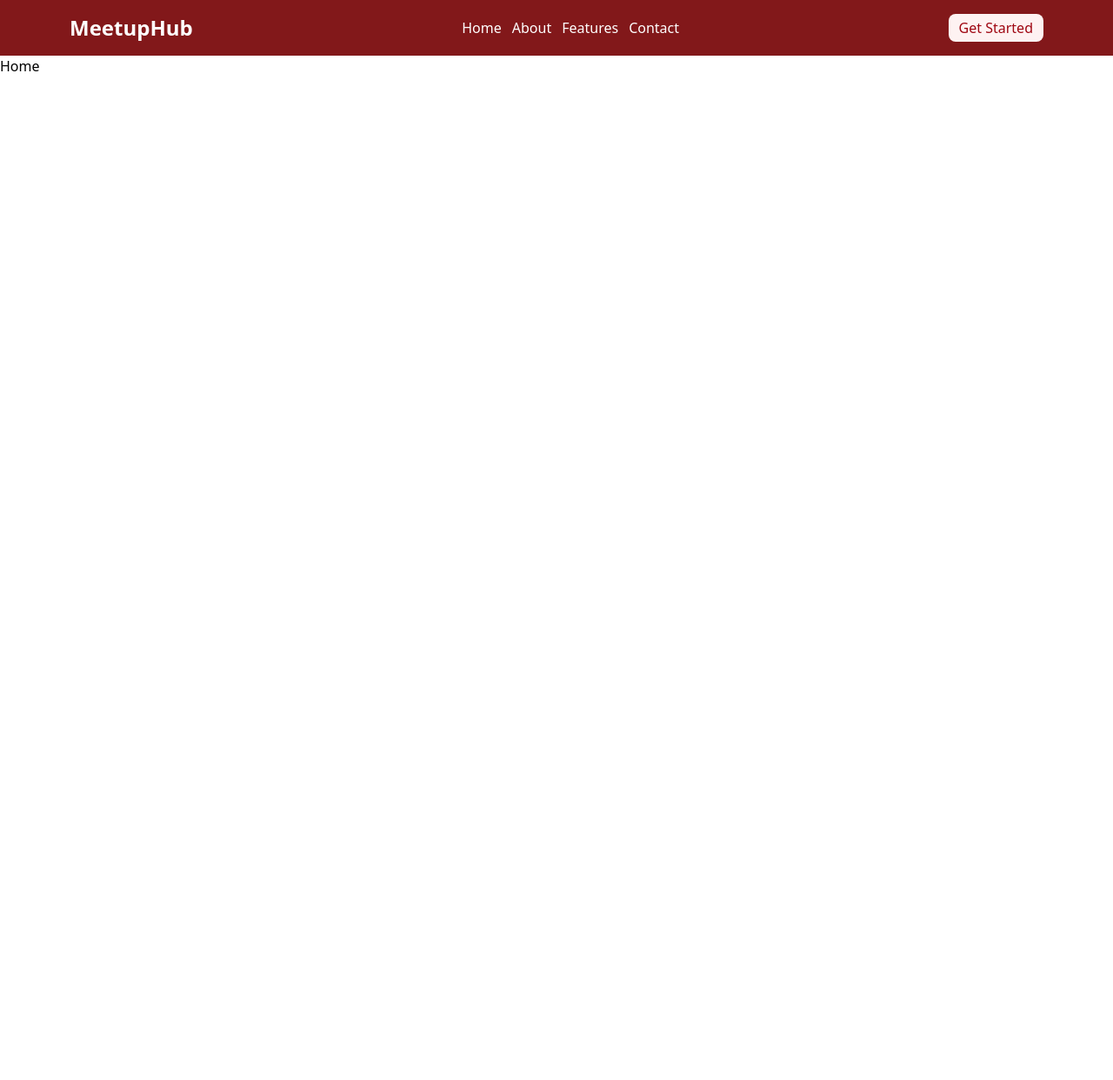
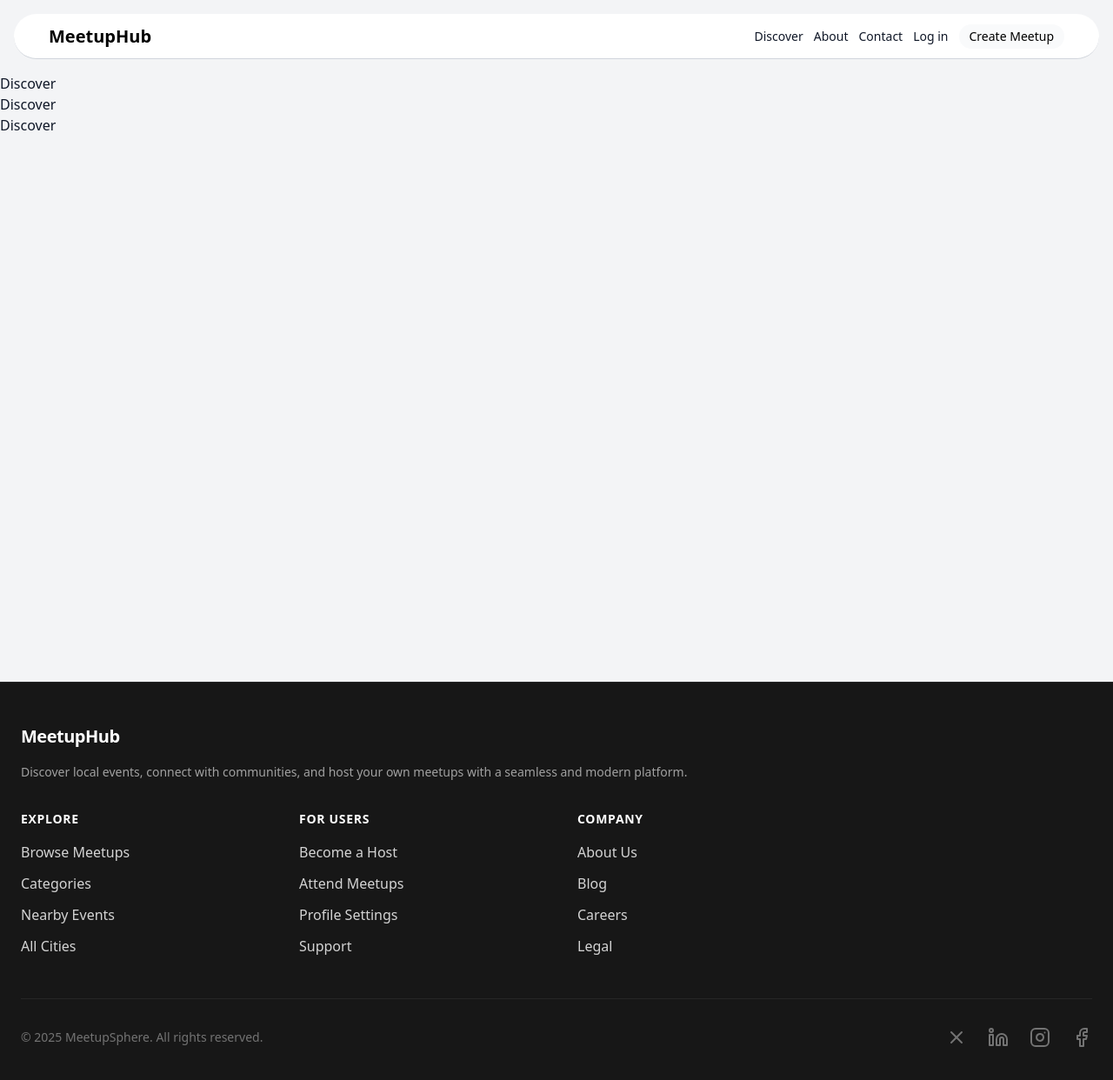
Before and after one commit to noureddineweb3dev/MeetupHub, a React (Vite) app: page / in a window 1280 px wide. Shown: the top 1242 px of the page at 87% size. Before the commit the page ends 800 px from the top, so only its background shows below. Built offline with nearby package versions, Linux system fonts and the light colour scheme.

Commit message:
Footer added + folder structure and files updated + routing updated

```diff
--- a/package.json
+++ b/package.json
@@ -12,6 +12,7 @@
   "dependencies": {
     "@tailwindcss/vite": "^4.1.17",
     "axios": "^1.13.2",
+    "lucide-react": "^0.554.0",
     "react": "^19.2.0",
     "react-dom": "^19.2.0",
     "react-hook-form": "^7.66.1",
--- a/src/App.jsx
+++ b/src/App.jsx
@@ -1,13 +1,16 @@
 import Navbar from './components/layout/Navbar';
+import Footer from './components/layout/Footer';
+import { Outlet } from 'react-router-dom';
 
 function App() {
   return (
-    <>
+    <div className="flex flex-col ">
       <Navbar />
-      <h1 className="text-5xl text-center text-teal-900 font-serif">
-        Folder structure for the project created!
-      </h1>
-    </>
+      <main className="flex-1 min-h-[calc(100vh-100px)]">
+        <Outlet />
+      </main>
+      <Footer />
+    </div>
   );
 }
 
--- a/src/components/layout/Footer.jsx
+++ b/src/components/layout/Footer.jsx
@@ -1,7 +1,131 @@
-import React from 'react';
+import { X, Linkedin, Instagram, Facebook } from 'lucide-react';
 
 function Footer() {
-  return <div>Footer</div>;
+  return (
+    <footer className="bg-neutral-900 text-neutral-300 border-t border-neutral-800">
+      <div className="container mx-auto px-6 py-12">
+        {/* Logo + description */}
+        <div class="space-y-4 mb-8">
+          <h2 className="text-xl font-semibold tracking-tight text-white">MeetupHub</h2>
+          <p className="text-sm text-neutral-400 leading-relaxed">
+            Discover local events, connect with communities, and host your own meetups with a
+            seamless and modern platform.
+          </p>
+        </div>
+        {/* Top grid */}
+        <div className="grid grid-cols-3 md:grid-cols-4 gap-12">
+          {/* Explore */}
+          <div>
+            <h3 className="text-sm font-semibold uppercase tracking-wider text-white mb-4">
+              Explore
+            </h3>
+            <ul className="space-y-3">
+              <li>
+                <a className="hover:text-white transition" href="#">
+                  Browse Meetups
+                </a>
+              </li>
+              <li>
+                <a className="hover:text-white transition" href="#">
+                  Categories
+                </a>
+              </li>
+              <li>
+                <a className="hover:text-white transition" href="#">
+                  Nearby Events
+                </a>
+              </li>
+              <li>
+                <a className="hover:text-white transition" href="#">
+                  All Cities
+                </a>
+              </li>
+            </ul>
+          </div>
+
+          {/* For Users */}
+          <div>
+            <h3 className="text-sm font-semibold uppercase tracking-wider text-white mb-4">
+              For Users
+            </h3>
+            <ul className="space-y-3">
+              <li>
+                <a className="hover:text-white transition" href="#">
+                  Become a Host
+                </a>
+              </li>
+              <li>
+                <a className="hover:text-white transition" href="#">
+                  Attend Meetups
+                </a>
+              </li>
+              <li>
+                <a className="hover:text-white transition" href="#">
+                  Profile Settings
+                </a>
+              </li>
+              <li>
+                <a className="hover:text-white transition" href="#">
+                  Support
+                </a>
+              </li>
+            </ul>
+          </div>
+
+          {/* Company */}
+          <div>
+            <h3 className="text-sm font-semibold uppercase tracking-wider text-white mb-4">
+              Company
+            </h3>
+            <ul className="space-y-3">
+              <li>
+                <a className="hover:text-white transition" href="#">
+                  About Us
+                </a>
+              </li>
+              <li>
+                <a className="hover:text-white transition" href="#">
+                  Blog
+                </a>
+              </li>
+              <li>
+                <a className="hover:text-white transition" href="#">
+                  Careers
+                </a>
+              </li>
+              <li>
+                <a className="hover:text-white transition" href="#">
+                  Legal
+                </a>
+              </li>
+            </ul>
+          </div>
+        </div>
+
+        {/* Divider */}
+        <div className="border-t border-neutral-800 mt-12 pt-8 flex flex-col md:flex-row md:items-center md:justify-between gap-6 text-sm text-neutral-500">
+          {/* <!-- Copyright --> */}
+          <p>© 2025 MeetupSphere. All rights reserved.</p>
+
+          {/* <!-- Socials --> */}
+          <div className="flex items-center gap-6">
+            <a href="#" className="hover:text-white transition">
+              <X />
+            </a>
+            <a href="#" className="hover:text-white transition">
+              <Linkedin />
+            </a>
+            <a href="#" className="hover:text-white transition">
+              <Instagram />
+            </a>
+            <a href="#" className="hover:text-white transition">
+              <Facebook />
+            </a>
+          </div>
+        </div>
+      </div>
+    </footer>
+  );
 }
 
 export default Footer;
--- a/src/components/layout/Navbar.jsx
+++ b/src/components/layout/Navbar.jsx
@@ -1,23 +1,21 @@
-import { NavLink, Outlet } from 'react-router-dom';
+import { NavLink } from 'react-router-dom';
 import Button from '../ui/Button';
 
 function Navbar() {
   return (
     <>
       <div>
-        <nav className="bg-red-900 px-20 flex items-center justify-between h-16 text-white">
-          <h1 className="text-primary text-2xl font-bold">MeetupHub</h1>
-          <div className="flex gap-3 text-primary font-medium">
-            <NavLink to="/">Home</NavLink>
+        <nav className="bg-white px-10 m-4 flex items-center justify-between h-13  border-b border-gray-300 rounded-4xl">
+          <h1 className="text-black text-xl font-bold">MeetupHub</h1>
+
+          <div className="flex justify-between items-center gap-3 text-sm">
+            <NavLink to="/">Discover</NavLink>
             <NavLink to="/about">About</NavLink>
-            <NavLink to="/features">Features</NavLink>
             <NavLink to="/contact">Contact</NavLink>
+            <NavLink to="/Login">Log in</NavLink>
+            <Button text="Create Meetup" />
           </div>
-          <Button text="Get Started" />
         </nav>
-      </div>
-      <div>
-        <Outlet />
       </div>
     </>
   );
--- a/src/components/ui/Button.jsx
+++ b/src/components/ui/Button.jsx
@@ -1,7 +1,7 @@
 function Button({ text }) {
   return (
     <div>
-      <button className="btn bg-red-50 text-red-800 px-3 py-1 rounded-lg font-medium hover:bg-red-100">
+      <button className="btn bg-gray-50 text-black px-3 py-1 rounded-2xl font-medium hover:shadow-md hover:bg-gray-100 ">
         {text}
       </button>
     </div>
--- a/src/components/ui/Input.jsx
+++ b/src/components/ui/Input.jsx
@@ -0,0 +1,7 @@
+import React from 'react';
+
+function Input() {
+  return <div>Input</div>;
+}
+
+export default Input;
--- a/src/index.css
+++ b/src/index.css
@@ -1 +1,5 @@
 @import 'tailwindcss';
+
+body {
+  @apply bg-gray-100 text-gray-900;
+}
--- /dev/null
+++ b/src/pages/Menu/Discover.jsx
@@ -0,0 +1,11 @@
+function Discover() {
+  return (
+    <>
+      <div>Discover</div>
+      <div>Discover</div>
+      <div>Discover</div>
+    </>
+  );
+}
+
+export default Discover;
--- a/src/pages/Menu/Features.jsx
+++ /dev/null
@@ -1,7 +0,0 @@
-import React from 'react';
-
-function Features() {
-  return <div>Features</div>;
-}
-
-export default Features;
--- a/src/pages/Menu/Home.jsx
+++ /dev/null
@@ -1,7 +0,0 @@
-import React from 'react';
-
-function Home() {
-  return <div>Home</div>;
-}
-
-export default Home;
--- a/src/router/router.jsx
+++ b/src/router/router.jsx
@@ -1,17 +1,17 @@
 import { createBrowserRouter, createRoutesFromElements, Route } from 'react-router-dom';
-import Navbar from '../components/layout/Navbar';
-import Home from '../pages/Menu/Home';
+import App from '../App';
+import Discover from '../pages/Menu/Discover';
 import About from '../pages/Menu/About';
-import Features from '../pages/Menu/Features';
+import Login from '../pages/Auth/Login';
 import Contact from '../pages/Menu/Contact';
 
 const router = createBrowserRouter(
   createRoutesFromElements(
-    <Route element={<Navbar />}>
-      <Route path="/" element={<Home />} />
+    <Route element={<App />}>
+      <Route path="/" element={<Discover />} />
       <Route path="/about" element={<About />} />
-      <Route path="/features" element={<Features />} />
       <Route path="/contact" element={<Contact />} />
+      <Route path="/Login" element={<Login />} />
     </Route>
   )
 );
```
Also changed, not shown: 1 other file (tests, documents, lock files or other folders).
